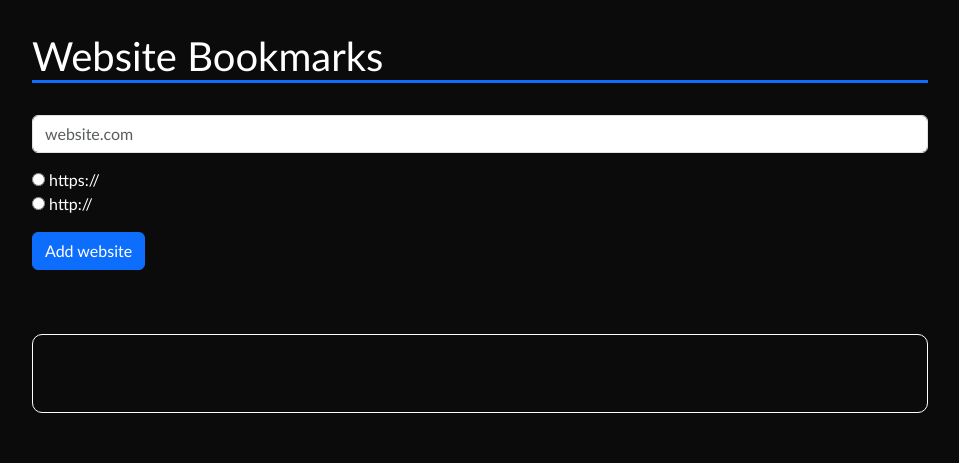
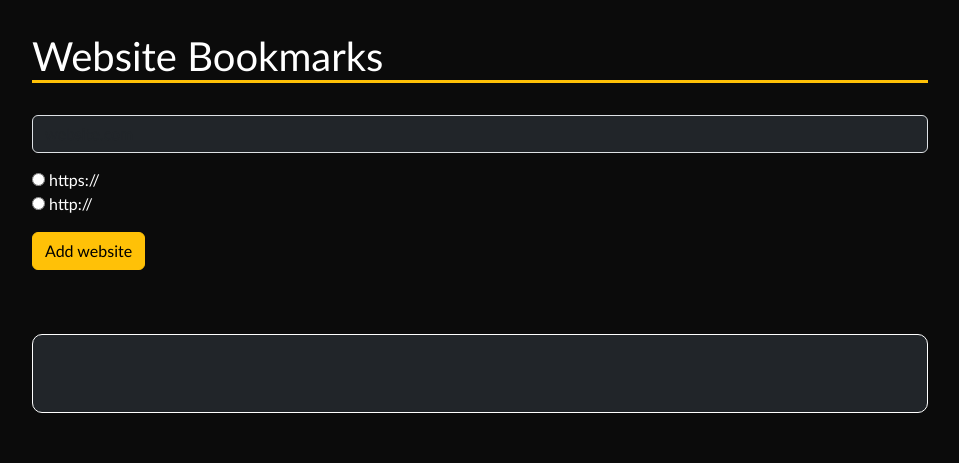
Before and after one commit to Jasper-V-Schneider/website-bookmarks, a plain HTML site: page index.html in a window 1280 px wide. Shown: the top 463 px of the page, without its empty margins (32-991 px from the left). Drawn offline with nearby package versions, Linux system fonts and the light colour scheme.

Commit message:
new colors

```diff
--- a/index.html
+++ b/index.html
@@ -22,7 +22,7 @@
       <div class="mb-3">
         <input
           type="text"
-          class="form-control"
+          class="form-control bg-dark"
           id="exampleInputEmail1"
           aria-describedby="emailHelp"
           placeholder="website.com"
@@ -36,13 +36,13 @@
         onclick="addWebsite()"
         id="submit-button-jasper"
         type="submit"
-        class="btn btn-primary"
+        class="btn btn-warning"
       >
         Add website
       </button>
     </div>
     <div id="list-container">
-      <ul id="list"></ul>
+      <ul id="list" class="bg-dark"></ul>
     </div>
     <img src="undraw_searching_re_3ra9.svg" alt="" />
     <script
--- a/style.css
+++ b/style.css
@@ -2,6 +2,9 @@ body {
   background-color: #0b0b0b;
   color: white;
   font-family: "Gill Sans", "Gill Sans MT", Calibri, "Trebuchet MS", sans-serif;
+}
+a {
+  color: #ffc107;
 }
 img {
   padding-left: 5%;
@@ -10,7 +13,7 @@ img {
 }
 h1 {
   margin: 2.5% 25% 0% 5%;
-  border-bottom: 3px solid #0d6efd;
+  border-bottom: 3px solid #ffc107;
 }
 div#form-container {
   margin: 2.5% 25% 5% 5%;
@@ -22,7 +25,7 @@ div#form-container {
 
 #list {
   margin: 0% 25% 5% 5%;
-  padding: 3% 3% 3% 10%;
+  padding: 3% 3% 3% 30px;
   border: 1.5px solid white;
   border-radius: 10px;
 }
```
